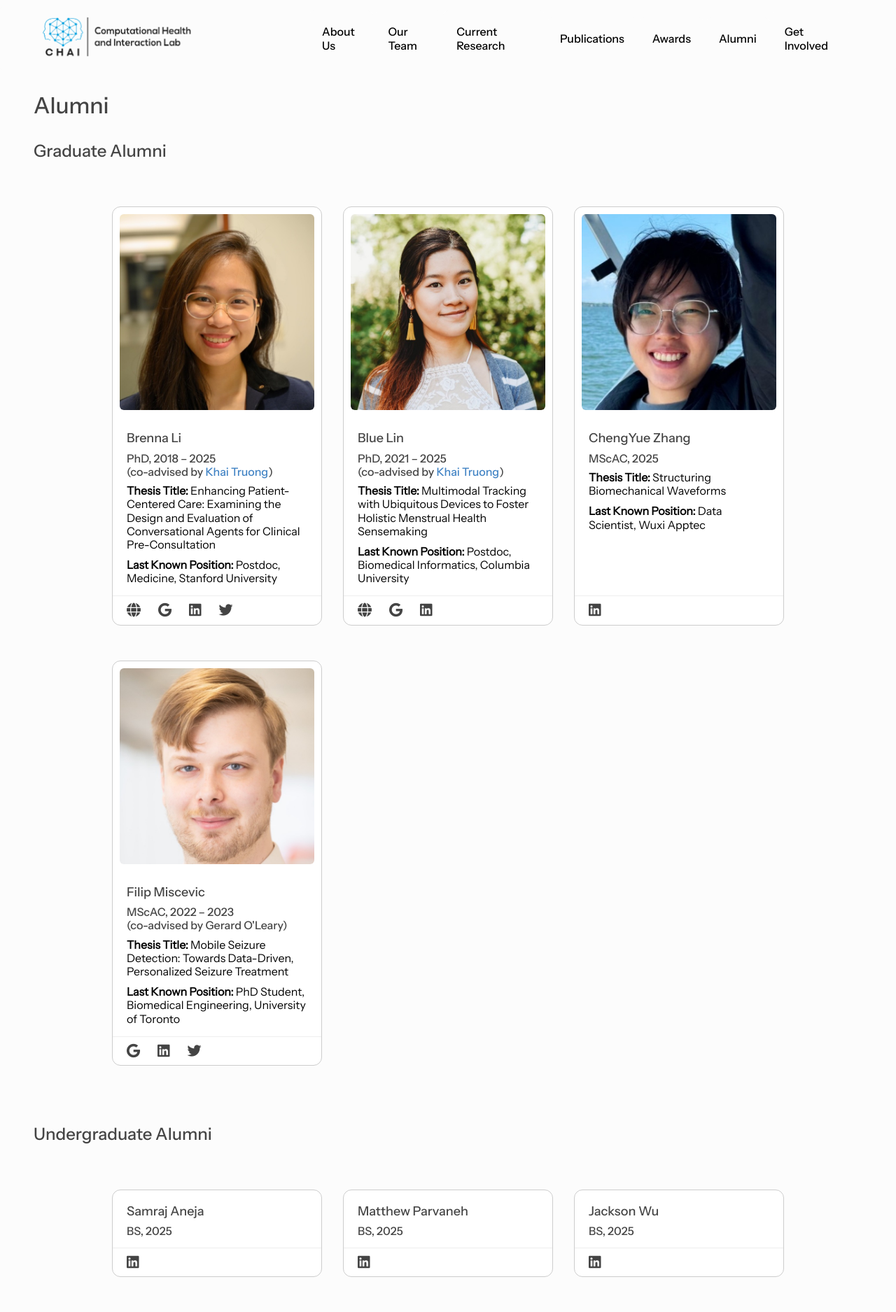
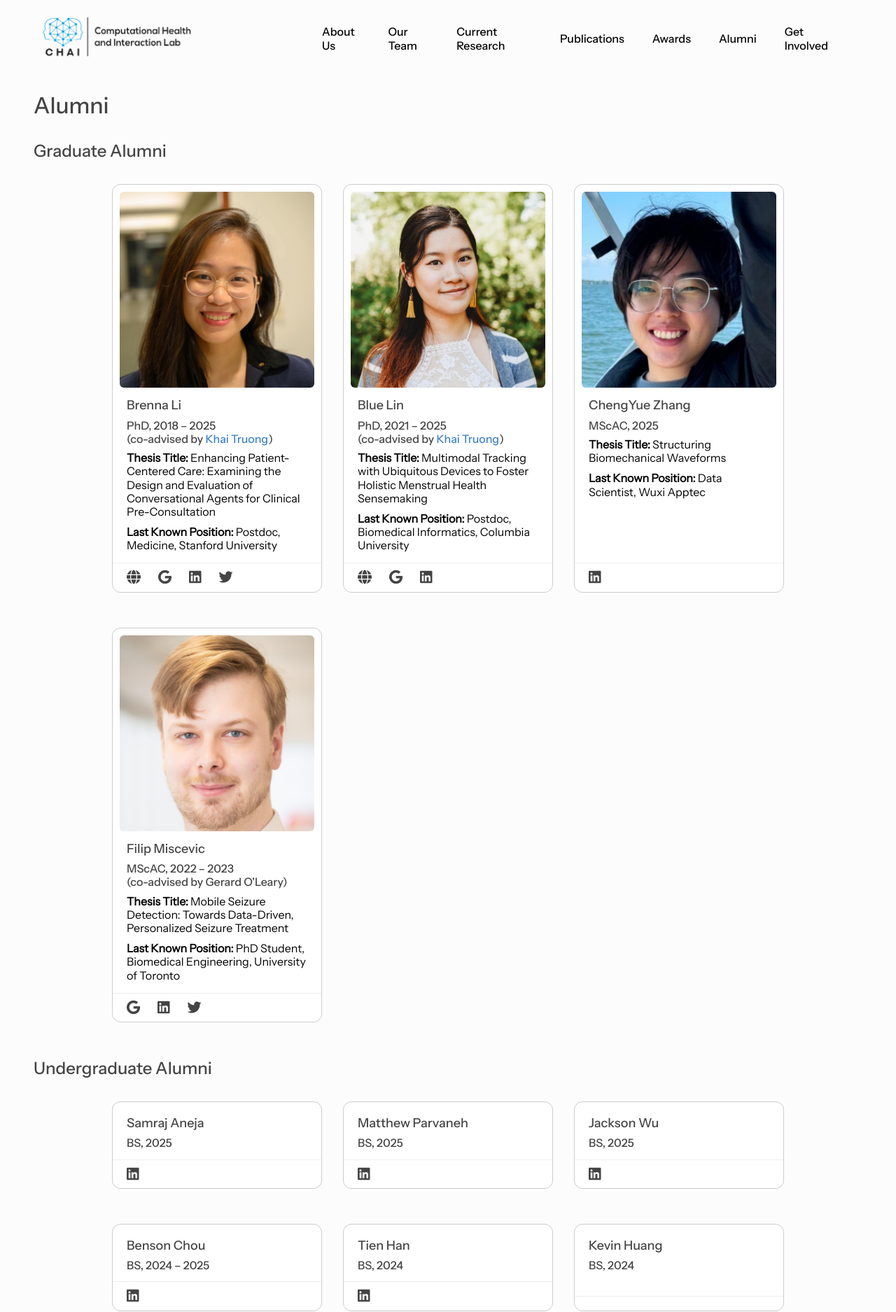
Before and after one commit to chai-toronto/chai-toronto.github.io, a Jekyll site: the page built from alumni/index.html, in a window 1280 px wide. Shown: the top 1875 px of the page at 70% size. Built offline with Jekyll 4.4.1, drawn with Linux system fonts in a browser that asks for light colours.

Commit message:
improving people grids

```diff
--- a/_sass/_our_team.scss
+++ b/_sass/_our_team.scss
@@ -75,7 +75,7 @@
     max-width: 275px;
     border-radius: 20px !important;
     display: block;
-    margin: 0 auto 1rem;
+    margin: 0 auto 0.5rem;
 
     @include breakpoint-sm-down {
       max-width: 250px;
--- a/_sass/_people_grid.scss
+++ b/_sass/_people_grid.scss
@@ -1,29 +1,20 @@
 .people-grid {
-  margin-top: 2rem;
+  margin: 2rem auto 0 auto;
   width: 100%;
   max-width: 1400px;
-  margin: 0 auto;
   padding: 0 2rem;
 
   @include breakpoint-sm-down {
-    margin-top: 1rem;
+    margin: 1rem auto 0 auto;
     padding: 0 1rem;
   }
 
   &.alumni-grid {
-    margin: 4rem auto;
     max-width: 1600px;
     text-align: center;
 
-    @include breakpoint-md-down {
-      margin: 3rem auto;
-    }
     @include breakpoint-sm-down {
-      margin: 2rem auto;
       padding: 0;
-    }
-    @include breakpoint-xs-down {
-      margin: 1.5rem auto;
     }
   }
 
@@ -195,6 +186,18 @@
           border-radius: 4px;
         }
       }
+
+      & + .persona-info {
+        padding-top: 5px;
+
+        @include breakpoint-sm-down {
+          padding-top: 5px;
+        }
+
+        @include breakpoint-xs-down {
+          padding-top: 4px;
+        }
+      }
     }
 
     .persona-info {
```
